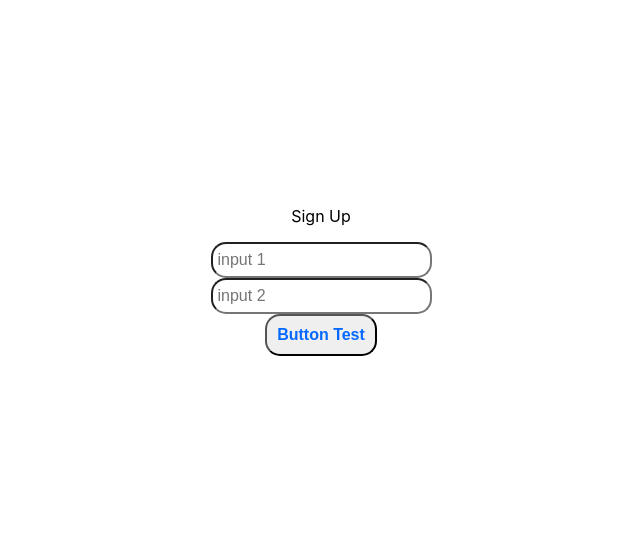
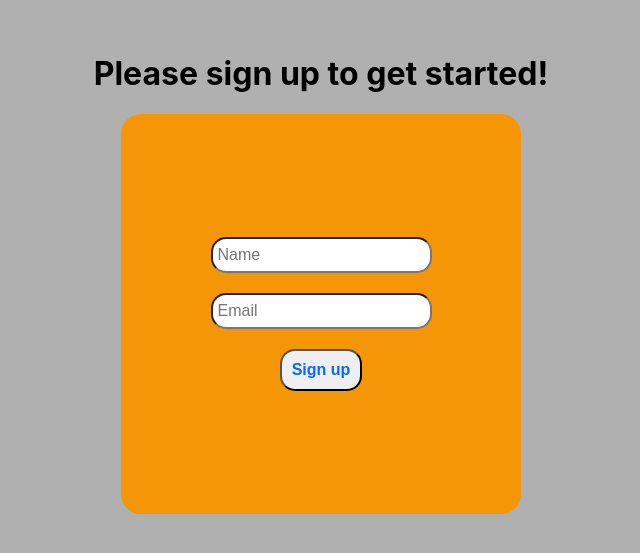
Before and after one commit to TG-hub/react-site, a React (Create React App) app: page / in a window 1280 px wide. Shown: the part 127-680 px from the top of the page, without its empty margins (319-959 px from the left). Built offline with nearby package versions, Linux system fonts and the light colour scheme.

Commit message:
create sign up page with styling and conditional routing

```diff
--- a/src/App.css
+++ b/src/App.css
@@ -9,7 +9,7 @@
   font-size: 16px;
   border-radius: 15px;
   padding: 10px;
-  color: #0569FF
+  color: #0569FF;
 }
 
 .Input {
@@ -22,6 +22,16 @@ border-radius: 15px;
 padding: 5px;
 
 color: #0569FF;
+
+}
+
+.Background {
+  text-align: center;
+  display: flex;
+  justify-content: center;
+  height: 100vh;
+ flex-direction: column;
+ background-color: #B0B0B0;
 
 }
 
--- a/src/pages/sign-up/index.js
+++ b/src/pages/sign-up/index.js
@@ -4,17 +4,36 @@ import Button from '../../components/button'
 import { useState } from 'react';
 import '../../App.css'
 
-function App() {
+
+
+
+  function App(props) {
 
   const [input, setInput] = useState('')
   const [inputTwo, setInputTwo] = useState('')
 
+  const onClick = () => {
+    props.history.push('/home')
+  }
+
+  const submitter = () => {
+   return (
+   <div>
+   {input.length===0 || inputTwo.length===0 ? null : onClick() }
+  </div>
+   )
+}
+
+
+
   return (
-    <div style={{ textAlign: 'center', display: 'flex', justifyContent: 'center', height: '100vh', flexDirection: 'column' }}>
-      <p>Sign Up</p>
-      <Input  textSetter={(event) => setInput(event.target.value)} placeholder={'input 1'}   />
-      <Input textSetter={(event) => setInputTwo(event.target.value)} placeholder={'input 2'}   />
-      <Button  buttonName={'Button Test'} submit={() => console.log(input, inputTwo)}/>
+    <div className='Background' >
+      <h1>Please sign up to get started!</h1>
+      <div style={{alignSelf: 'center', textAlign: 'center', display: 'flex', justifyContent: 'center', height: '50vh', width: '50vh', flexDirection: 'column', backgroundColor: '#F59606', borderRadius: '20px', gap: '20px' }}>
+      <Input  textSetter={(event) => setInput(event.target.value)} placeholder={'Name'}   />
+      <Input textSetter={(event) => setInputTwo(event.target.value)} placeholder={'Email'}   />
+      <Button  buttonName={'Sign up'} submit={submitter}/>
+      </div>
     </div>
   );
 }
```
